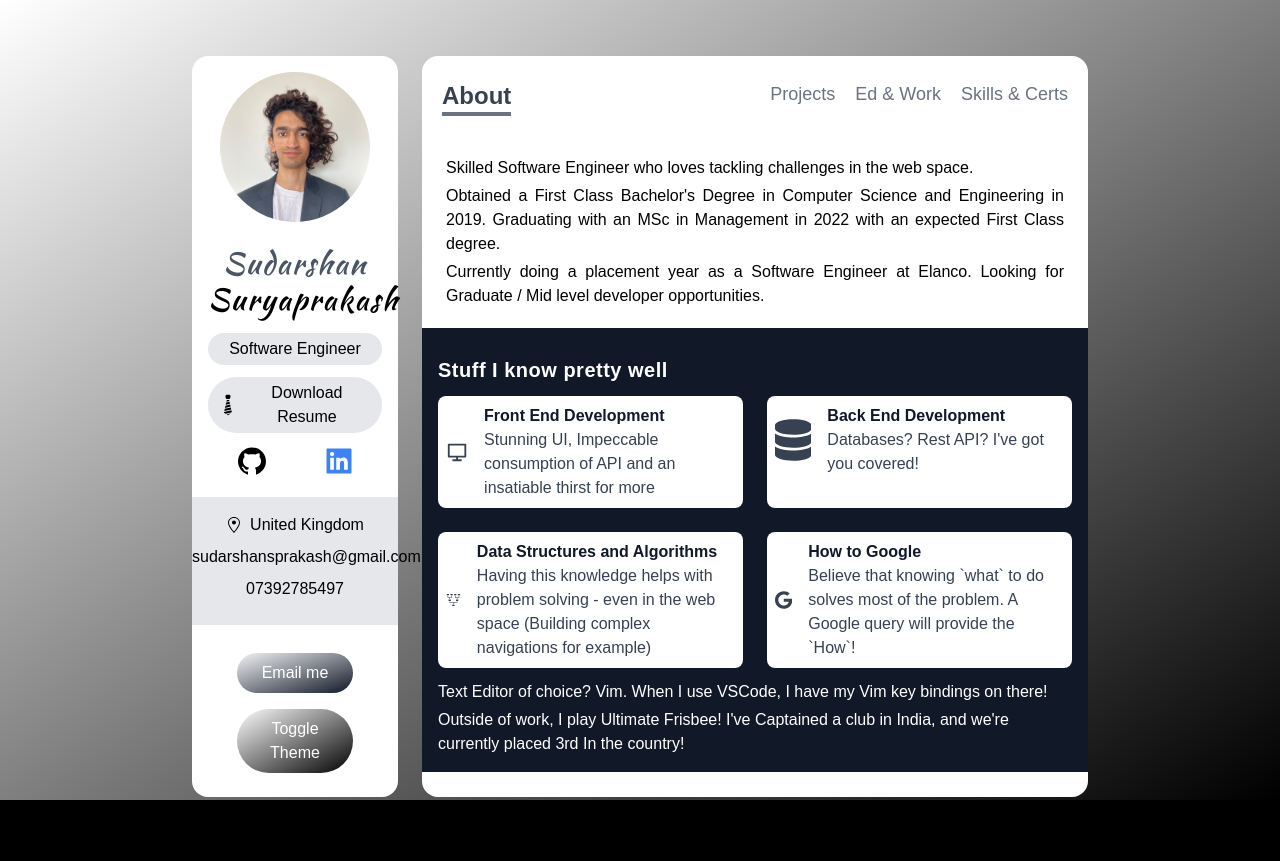
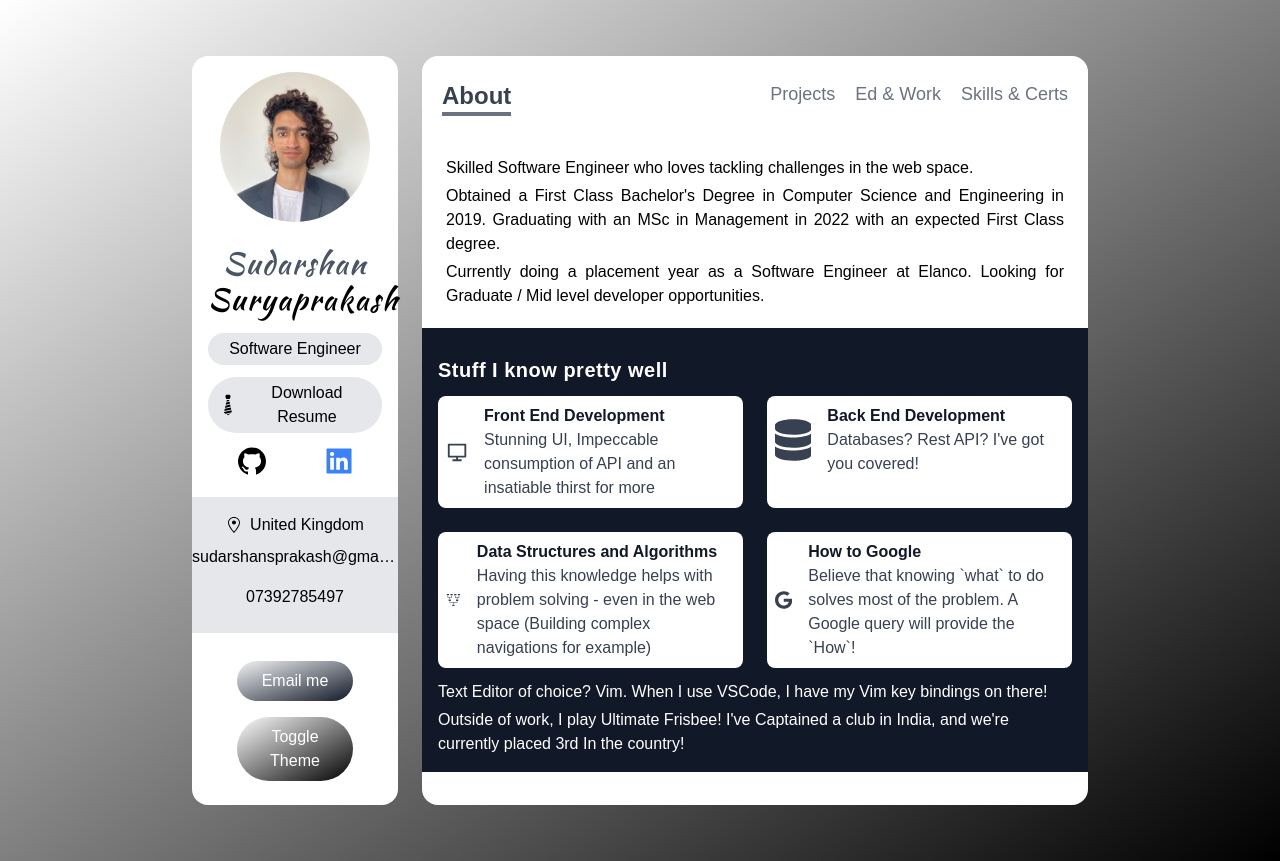
Before and after one commit to SudarshanSuryaprakash/Portfolio, a Next.js app: page / in a window 1280 px wide. Before the commit the page ends 800 px from the top, so only its background shows below. Built offline with nearby package versions, Linux system fonts and the light colour scheme.

Commit message:
fix(SideBar, assets): add resume download

```diff
--- a/Components/Sidebar.tsx
+++ b/Components/Sidebar.tsx
@@ -27,7 +27,7 @@ const Sidebar = () => {
 			<p className="px-2 py-1 my-3 bg-gray-200 rounded-full">Software Engineer</p>
 			<a
 				className="flex items-center justify-center px-2 py-1 my-3 bg-gray-200 rounded-full"
-				href="#"
+				href="/assets/SudarshanCV2021.pdf"
 				download="SudarshanResume2021"
 			>
 				<GiTie className="w-6 h-6" />
@@ -47,14 +47,14 @@ const Sidebar = () => {
 			</div>
 			{/* address */}
 			<div
-				className="py-4 my-5 bg-gray-200"
+				className="flex flex-col py-4 my-5 bg-gray-200 fle-wrap"
 				style={{marginLeft: '-1rem', marginRight: '-1rem'}}
 			>
 				<div className="flex items-center justify-center space-x-2">
 					<GoLocation />
 					<span>United Kingdom</span>
 				</div>
-				<p className="my-2">sudarshansprakash@gmail.com</p>
+				<p className="flex-wrap my-2 truncate">sudarshansprakash@gmail.com</p>
 				<p className="my-2">07392785497</p>
 			</div>
 			{/* Email and toggle UI buttons */}
--- a/pages/_app.tsx
+++ b/pages/_app.tsx
@@ -12,11 +12,11 @@ function MyApp({Component, pageProps}: AppProps) {
 			<Head>
 				<title>Sudarshan</title>
 			</Head>
-			<div className="grid grid-cols-12 gap-6 px-5 lg:px-48 my-14 lg:h-screen lg:my-0 py-14 md:px-32">
-				<div className="col-span-12 p-4 text-center bg-white  dark:bg-black lg:col-span-3 rounded-2xl">
+			<div className="px-5 grid grid-cols-12 gap-6 lg:px-48 my-14 lg:min-h-screen lg:my-0 py-14 md:px-32">
+				<div className="p-4 text-center bg-white col-span-12 dark:bg-black lg:col-span-3 rounded-2xl">
 					<Sidebar />
 				</div>
-				<div className="col-span-12 overflow-y-auto bg-white scrollbar-thin scrollbar-thumb-gray-900 scrollbar-track-gray-100 lg:col-span-9 rounded-2xl dark:bg-black">
+				<div className="overflow-y-auto bg-white col-span-12 scrollbar-thin scrollbar-thumb-gray-900 scrollbar-track-gray-100 lg:col-span-9 rounded-2xl dark:bg-black">
 					<Navbar />
 					<Component {...pageProps} />
 				</div>
```
Also changed, not shown: 1 other file (tests, documents, lock files or other folders).
